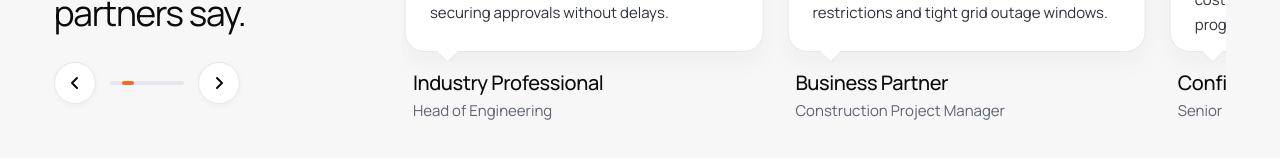
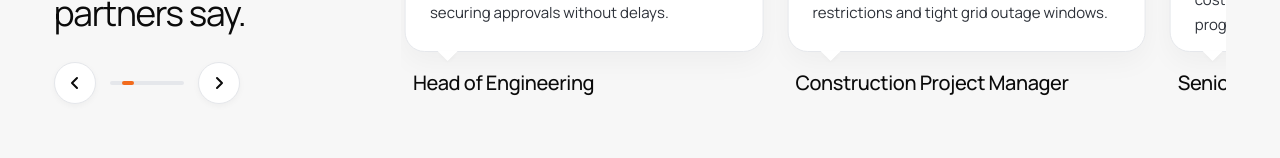
Before and after one commit to Sidhu-74/Perpetual-Civil-Design, a Next.js app: page / in a window 1280 px wide. Shown: the part 5460-5618 px from the top of the page. Built offline with nearby package versions, Linux system fonts and the light colour scheme.

Commit message:
feat(reviews): show user designation as the primary author title and remove top generic name

```diff
--- a/app/page.tsx
+++ b/app/page.tsx
@@ -853,8 +853,7 @@ export default function HomePage() {
                   </div>
                   <div className="rev-author-row">
                     <div className="rev-author-info">
-                      <strong className="rev-author-name">{rev.identity}</strong>
-                      <span className="rev-author-role">{rev.designation}</span>
+                      <strong className="rev-author-name">{rev.designation}</strong>
                     </div>
                   </div>
                 </div>
```
